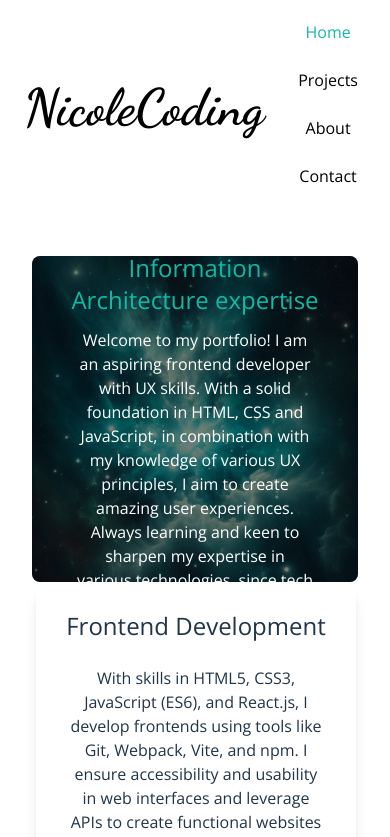
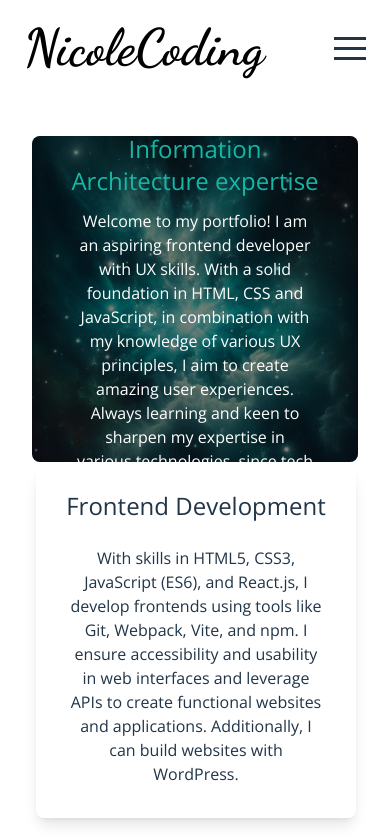
Before and after one commit to NicoleCoding/Portfolio-react, a React (Vite) app: page / in a window 390 px wide. Shown: the top 837 px of the page. Built offline with nearby package versions, Linux system fonts and the light colour scheme.

Commit message:
- Implemented hamburger menu

```diff
--- a/package.json
+++ b/package.json
@@ -11,6 +11,7 @@
   },
   "dependencies": {
     "framer-motion": "^11.11.9",
+    "hamburger-react": "^2.5.1",
     "prop-types": "^15.8.1",
     "react": "^18.2.0",
     "react-dom": "^18.2.0",
--- a/src/components/Nav.jsx
+++ b/src/components/Nav.jsx
@@ -1,11 +1,17 @@
 import { Link, useLocation } from "wouter";
+import Hamburger from "hamburger-react";
+import { useState } from "react";
 
 export default function Nav() {
     const [location] = useLocation();
+    const [isOpen, setOpen] = useState(false);
 
     return (
         <nav className="flex flex-col md:flex-row items-center font-custom">
-            <ul className="flex flex-col md:flex-row md:items-center justify-end">
+            <div className="md:hidden">
+                <Hamburger toggled={isOpen} toggle={setOpen}/>
+            </div>
+            <ul className={`flex flex-col md:flex-row md:items-center justify-end transition-transform duration-300 ${isOpen ? "block" : "hidden"} md:block`}>
                 <li className="mb-2 md:mb-0"><Link className={`block py-2 px-4 rounded-lg ${
                             location === "/" ? "text-teal-500" : "text-black"
                         } hover:text-teal-400`} href="/">Home</Link></li>
```
Also changed, not shown: 1 other file (tests, documents, lock files or other folders).
